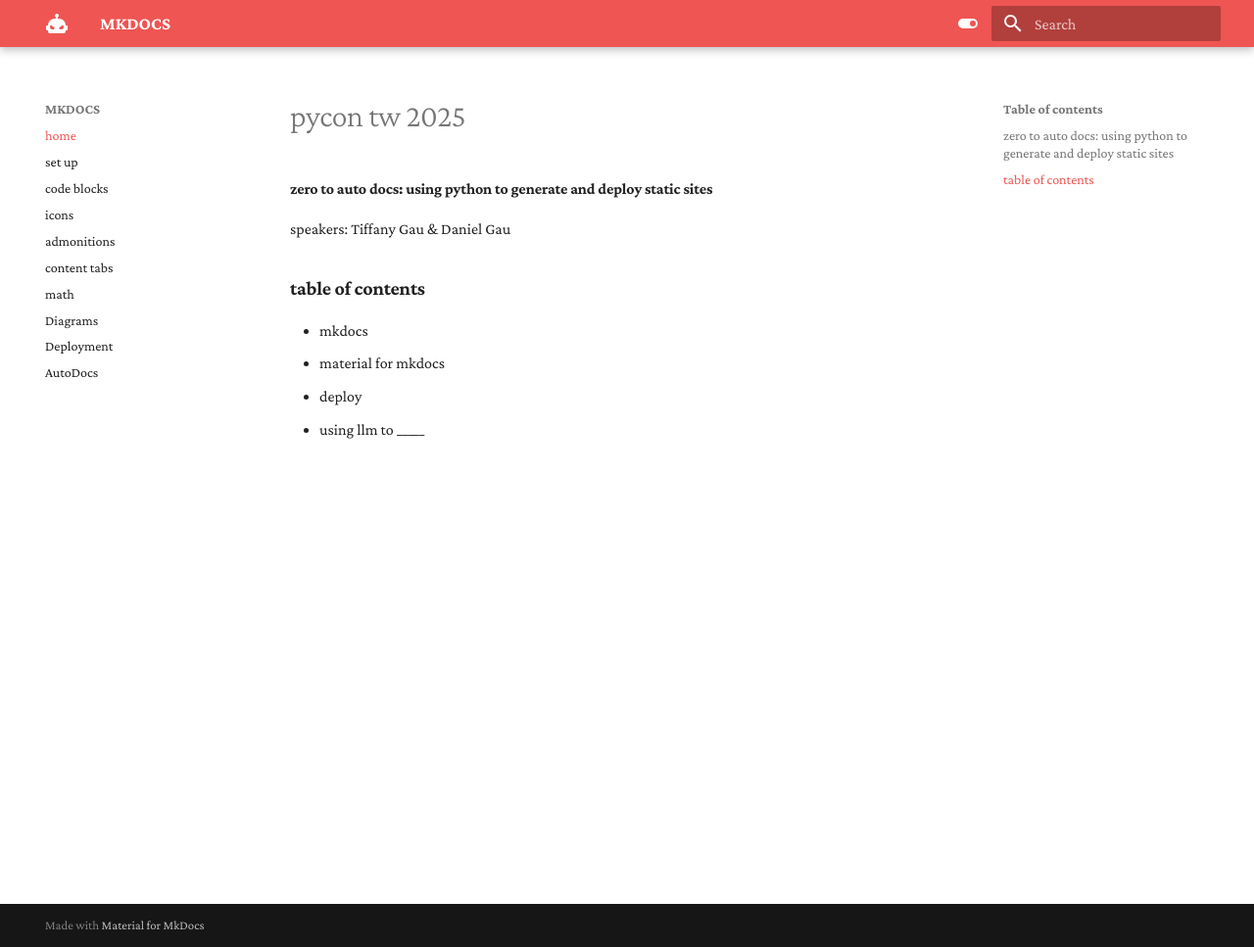
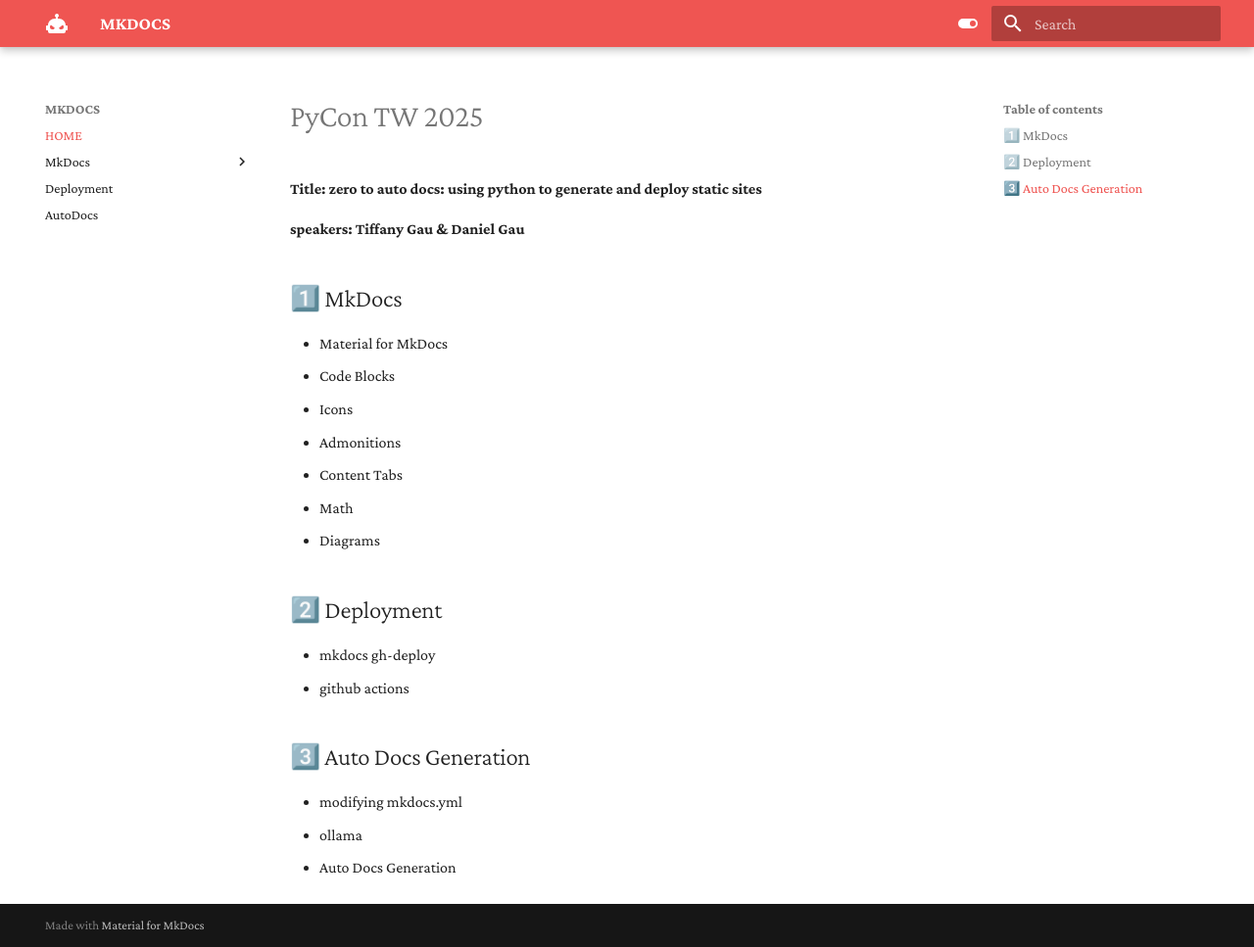
Before and after one commit to AllergicAlligator/PyConTW2025, an MkDocs documentation site: the page built from docs/index.md, in a window 1280 px wide and 967 px high. Shown: the whole window at 98% size. Built offline with MkDocs 1.6.1 and Material for MkDocs 9.7.7, drawn with Linux system fonts in a browser that asks for light colours.

Commit message:
Update files

```diff
--- a/docs/index.md
+++ b/docs/index.md
@@ -1,14 +1,29 @@
 ---
-title: home
+title: HOME
 ---
-# pycon tw 2025
+# PyCon TW 2025
 
-#### zero to auto docs: using python to generate and deploy static sites
+**Title: zero to auto docs: using python to generate and deploy static sites**
 
-speakers: Tiffany Gau & Daniel Gau
+**speakers: Tiffany Gau & Daniel Gau**
 
-### **table of contents**
-* mkdocs
-* material for mkdocs
-* deploy
-* using llm to _____
+## 1️⃣ MkDocs
+
+* Material for MkDocs
+* Code Blocks
+* Icons
+* Admonitions
+* Content Tabs
+* Math
+* Diagrams
+
+## 2️⃣ Deployment
+
+* mkdocs gh-deploy
+* github actions
+
+## 3️⃣ Auto Docs Generation
+
+* modifying mkdocs.yml
+* ollama
+* Auto Docs Generation
--- a/docs/setup.md
+++ b/docs/mkdocs/setup.md
@@ -1,5 +1,5 @@
 ---
-title: set up
+title: SETUP
 ---
 
 # **SET UP**
--- a/mkdocs.yml
+++ b/mkdocs.yml
@@ -2,22 +2,25 @@
 
 nav:
   - index.md
-  - setup.md
-  - codeblocks.md
-  - icons.md
-  - admonitions.md
-  - content.md
-  - math.md
-  - diagrams.md
+  - MkDocs:
+    - mkdocs/index.md
+    - mkdocs/setup.md
+    - mkdocs/codeblocks.md
+    - mkdocs/icons.md
+    - mkdocs/admonitions.md
+    - mkdocs/content.md
+    - mkdocs/math.md
+    - mkdocs/diagrams.md
   - deploy.md
   - autodocs.md
 
 theme:
+  name: material
   features:
     - content.code.annotate
     - content.code.copy
     - content.code.select
-  name: material
+    - navigation.indexes
   font:
     text: Crimson Pro
   icon:
```
Also changed, not shown: docs/autodocs.md (+7 -0 lines), docs/mkdocs/index.md (added, +7 -0 lines), docs/mkdocs/admonitions.md (renamed from docs/admonitions.md), docs/mkdocs/codeblocks.md (renamed from docs/codeblocks.md), docs/mkdocs/content.md (renamed from docs/content.md), docs/mkdocs/diagrams.md (renamed from docs/diagrams.md), docs/mkdocs/icons.md (renamed from docs/icons.md), docs/mkdocs/math.md (renamed from docs/math.md).
